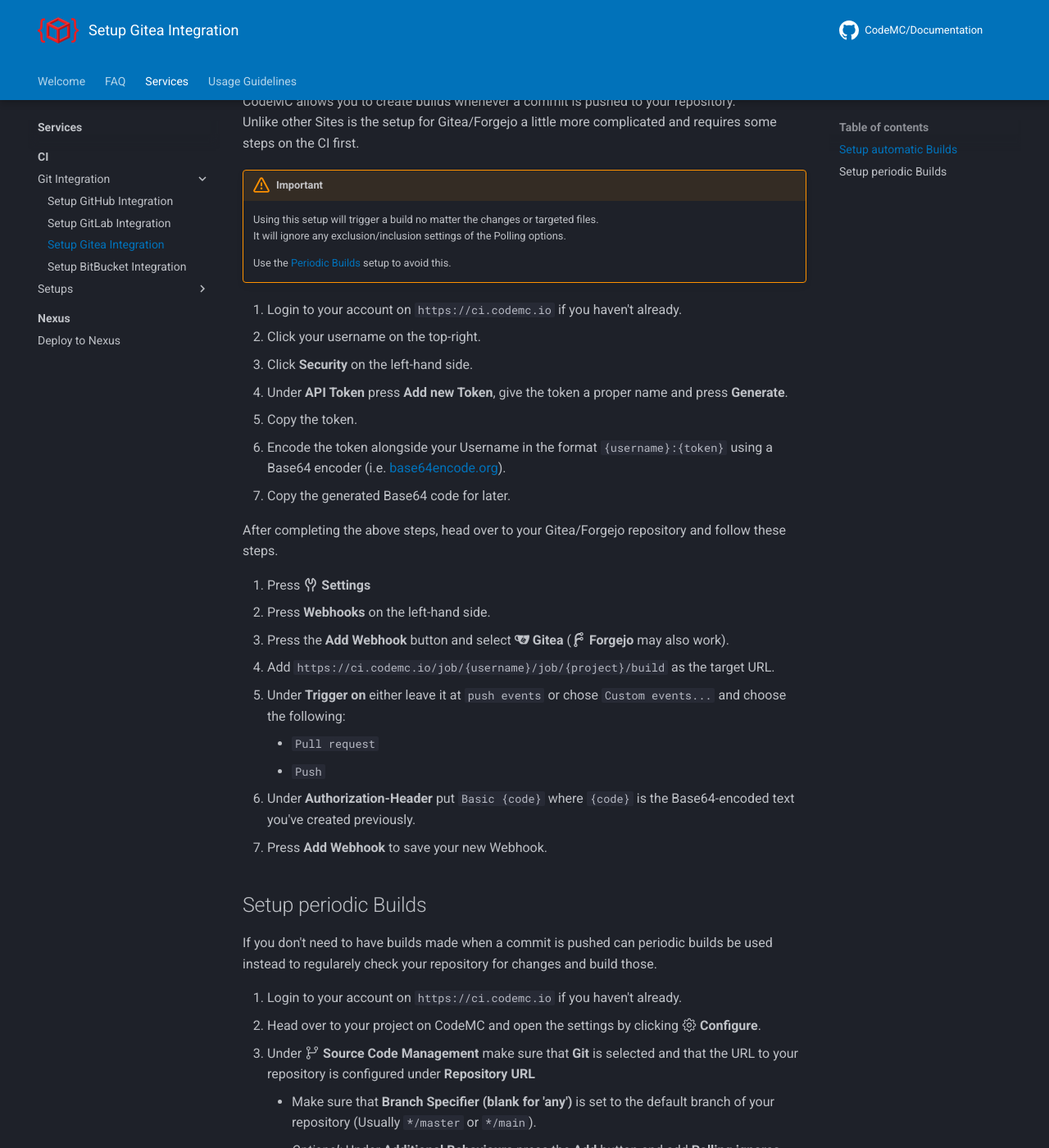
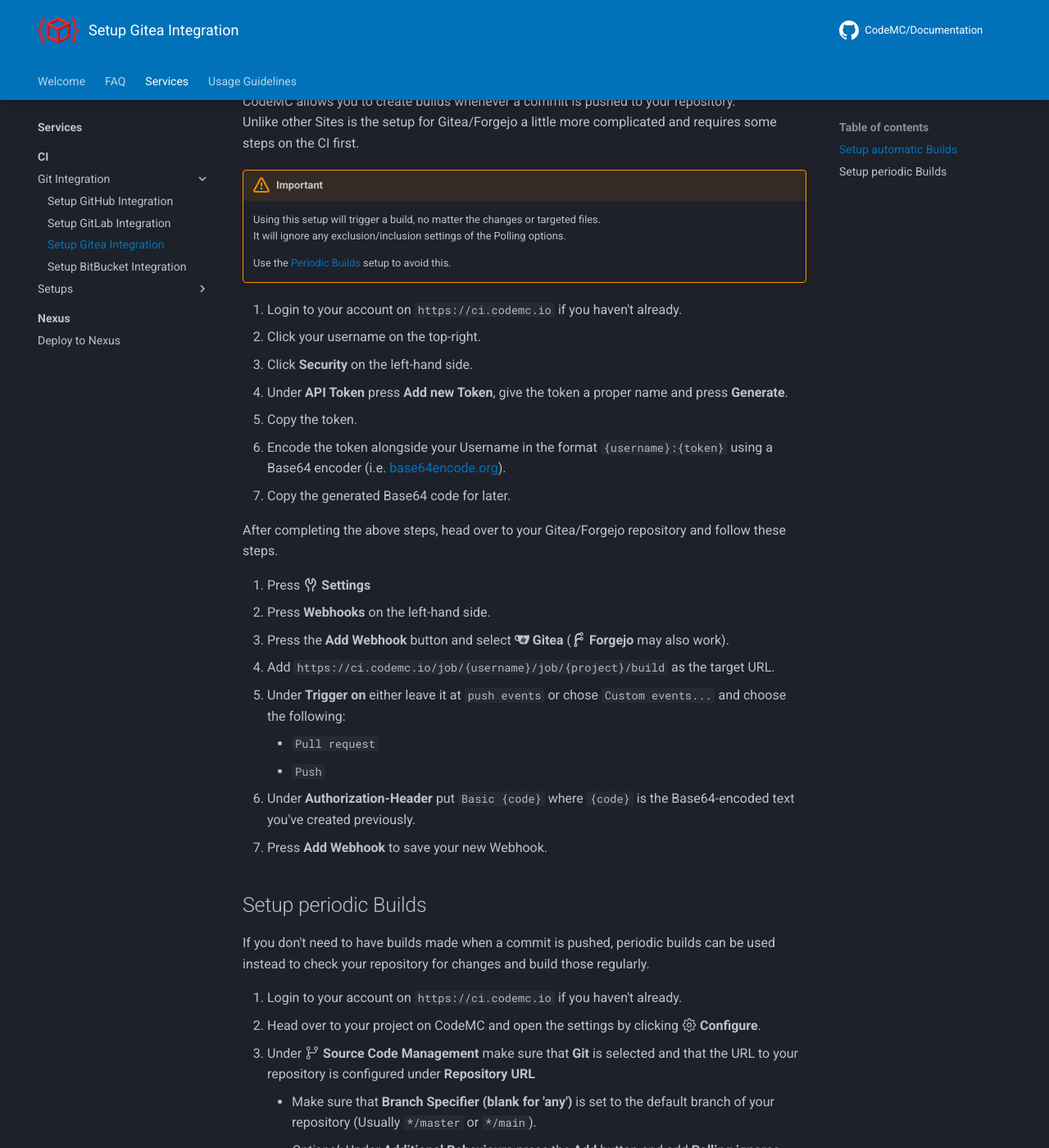
Before and after one commit to CodeMC/Documentation, an MkDocs documentation site: the page built from docs/services/ci/integrations/setup-gitea.md, in a window 1280 px wide and 1400 px high, scrolled down 389 px. Shown: the whole window at 82% size. Built offline with MkDocs 1.6.1 and Material for MkDocs 9.7.7, drawn with Linux system fonts in a browser that asks for light colours; comment, search, counter and statistics services are not loaded; some of the changed text lies outside the part shown.

Commit message:
Apply suggestions from code review
Co-authored-by: Gregory Mitchell <me@gmitch215.xyz>

```diff
--- a/docs/services/ci/integrations/setup-gitea.md
+++ b/docs/services/ci/integrations/setup-gitea.md
@@ -12,7 +12,7 @@ CodeMC allows you to create builds whenever a commit is pushed to your repositor
 Unlike other Sites is the setup for Gitea/Forgejo a little more complicated and requires some steps on the CI first.
 
 /// warning | Important
-Using this setup will trigger a build no matter the changes or targeted files.
+Using this setup will trigger a build, no matter the changes or targeted files.
 It will ignore any exclusion/inclusion settings of the Polling options.
 
 Use the [Periodic Builds](#setup-periodic-builds) setup to avoid this.
@@ -40,7 +40,7 @@ After completing the above steps, head over to your Gitea/Forgejo repository and
 
 ## Setup periodic Builds
 
-If you don't need to have builds made when a commit is pushed can periodic builds be used instead to regularely check your repository for changes and build those.
+If you don't need to have builds made when a commit is pushed, periodic builds can be used instead to check your repository for changes and build those regularly.
 
 1.  Login to your account on `https://ci.codemc.io` if you haven't already.
 2.  Head over to your project on CodeMC and open the settings by clicking :octicons-gear-24: **Configure**.
```
Also changed, not shown: other parts of docs/services/ci/integrations/setup-gitea.md (+1 -1 lines).
